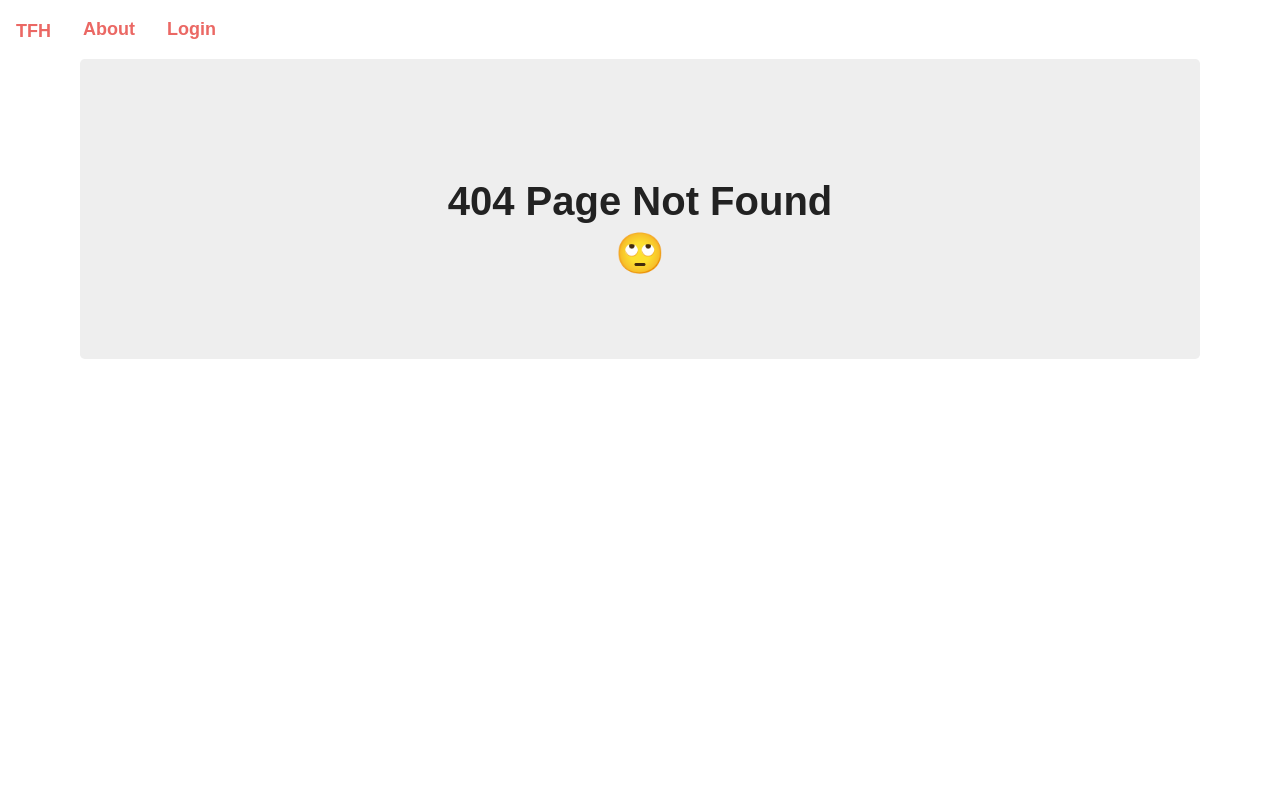
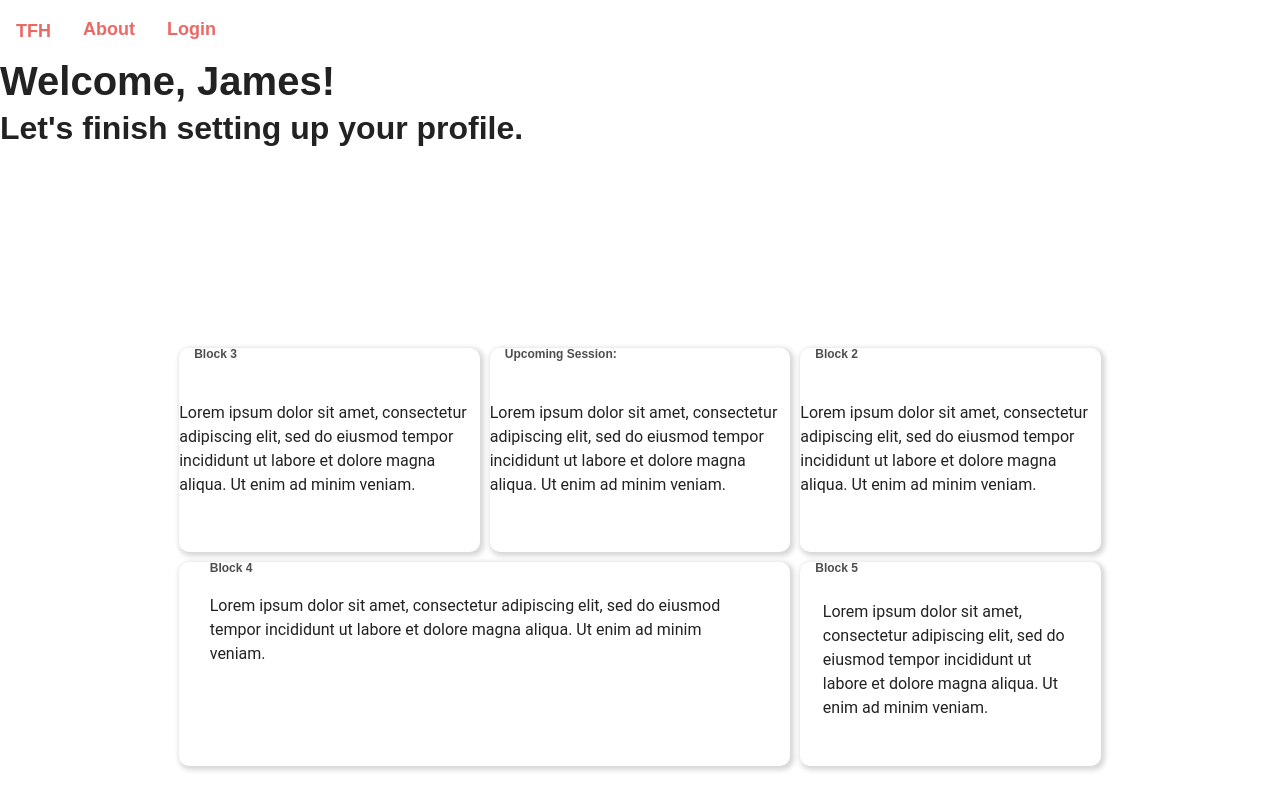
Before and after one commit to bootcamp-final-org/final-project, a React (Create React App) app in the folder client/: page /dashboard in a window 1280 px wide. Before the commit this address had no page. Shown: the top 810 px of the page. Built offline with nearby package versions, Linux system fonts and the light colour scheme; a web font is replaced by a local one.

Commit message:
creating dashboard

```diff
--- a/client/src/App.js
+++ b/client/src/App.js
@@ -6,6 +6,7 @@ import Nav from "./components/Nav";
 import Home from "./components/Home/Home";
 import Login from "./components/Auth/Login";
 import SignUp from "./components/Auth/SignUp";
+import Dashboard from "./components/Dashboard/Dashboard";
 
 function App() {
   return (
@@ -16,6 +17,7 @@ function App() {
           <Route exact path="/" component={Home} />
           <Route exact path="/login" component={Login} />
           <Route exact path="/signup" component={SignUp} />
+          <Route exact path="/dashboard/" component={Dashboard} />
           <Route exact path="/books/:id" component={Detail} />
           <Route component={NoMatch} />
         </Switch>
--- /dev/null
+++ b/client/src/components/Dashboard/Dashboard.js
@@ -0,0 +1,78 @@
+import React, { Component } from 'react'
+
+export default class dashboard extends Component {
+    render() {
+        return (
+            <div>
+                <div className="page-heading">
+
+                <h1>Welcome, James!</h1>
+                <h2>Let's finish setting up your profile.</h2>
+                </div>
+
+                <main>
+                <div class="dashboard-container">
+                    <div class="card-1">
+                        <h3 class="chart-lbl">
+                            Upcoming Session:
+                        </h3>
+                        <div class="divider">
+                        </div>
+                        <div class="content-center">
+                            <div class="doughnut-chart-container">
+                            <p>Lorem ipsum dolor sit amet, consectetur adipiscing elit, sed do eiusmod tempor incididunt ut labore et dolore magna aliqua. Ut enim ad minim veniam.</p>
+                            </div>
+                        </div>
+                    </div>
+                    <div class="card-2">
+                        <h4 class="chart-lbl">
+                        Block 2
+                        </h4>
+                        <div class="divider">
+                        </div>
+                        <div class="content-center">
+                            <div class="pie-chart-container">
+                            <p>Lorem ipsum dolor sit amet, consectetur adipiscing elit, sed do eiusmod tempor incididunt ut labore et dolore magna aliqua. Ut enim ad minim veniam.</p>
+                            </div>
+                        </div>
+                    </div>
+                    <div class="card-3">
+                        <h4 class="chart-lbl">
+                        Block 3
+                        </h4>
+                        <div class="divider">
+                        </div>
+                        <div class="content-center">
+                            <div class="polar-chart-container">
+                            <p>Lorem ipsum dolor sit amet, consectetur adipiscing elit, sed do eiusmod tempor incididunt ut labore et dolore magna aliqua. Ut enim ad minim veniam.</p>
+                            </div>
+                        </div>
+                    </div>
+                    <div class="card-4">
+                        <h4 class="chart-lbl">
+                        Block 4
+                        </h4>
+                        <div class="divider">
+                        </div>
+                        <div class="line-chart-container">
+                        <p>Lorem ipsum dolor sit amet, consectetur adipiscing elit, sed do eiusmod tempor incididunt ut labore et dolore magna aliqua. Ut enim ad minim veniam.</p>
+                        </div>
+                    </div>
+                    <div class="card-5">
+                        <h4 class="chart-lbl">
+                        Block 5
+                        </h4>
+                        <div class="divider">
+                        </div>
+                        <div class="bar-chart-container">
+                       <p>Lorem ipsum dolor sit amet, consectetur adipiscing elit, sed do eiusmod tempor incididunt ut labore et dolore magna aliqua. Ut enim ad minim veniam.</p>
+                        </div>
+                    </div>
+                </div>
+            </main>
+
+
+            </div>
+        )
+    }
+}
--- a/client/src/components/Home/Home.jsx
+++ b/client/src/components/Home/Home.jsx
@@ -6,7 +6,7 @@ export default class Home extends Component {
   render() {
     return (
       <div>
-        <div className="container">
+        <div className="container container-home">
           <main className="hero-content">
             <div className="row">
               <div className="col-sm-9">
--- a/client/src/components/Home/style.css
+++ b/client/src/components/Home/style.css
@@ -1,12 +1,22 @@
-.container{
+html, body {
+    font-family: 'roboto';
+    height: 100%;
+    background-color: var(--grey);
+}
+
+.container-home {
     background-image: url("./assets/header-img.png");
-
     height: 100vh;
     max-width: 100%;
     background-repeat: no-repeat;
     background-size: cover;
 
 }
+
+.container-dash {
+
+}
+
 .row{
     margin: 0 50px;
 }
@@ -70,3 +80,171 @@ header,
     height: 600px;
   }
 }
+
+
+
+/*///DASHBOARD///*/
+
+.card-1, .card-2, .card-3, .card-4, .card-5 {
+    background-color: white;
+    border-radius: 20px;
+    box-shadow: 2px 2px 5px 2px #D7D7D7;
+}
+.chart-lbl {
+    margin-left: 5%;
+    font-size: 12px;
+    color: var(--grey-d3);
+    opacity: 0.8;
+}
+.content-center {
+    display: flex;
+    justify-content: center;
+    align-items: center;
+}
+.divider {
+    background-color: var(--grey-d2);
+    height: 2px;
+    margin: auto;
+    width: 98%;
+}
+
+/*  media queries */
+
+@media only screen and (min-width: 320px) {
+    .bar-chart-container, .line-chart-container {
+        height: 70%;
+        margin: 5% auto 5% auto;
+        position: relative;
+        width: 90%;
+    }
+    .dashboard-container {
+        display: grid;
+        grid-template: 10% 10% 10% 10% 10% 10% 12% 12% 12% 12% / repeat(1, 1fr);
+        grid-gap: 20px;
+    }
+    .card-1, .card-2, .card-3, .card-4, .card-5 {
+        border-radius: 10px;
+    }
+
+}
+
+@media only screen and (min-width: 400px) {
+    main {
+        margin: 10% 5% 90% 5%;
+    }
+}
+@media only screen and (min-width: 800px) {
+    /*doughnut chart*/
+    .card-1 {
+        grid-column: 1 / 2;
+        grid-row: 1 / 3;
+    }
+    /*pie chart*/
+    .card-2 {
+        grid-column: 2 / 3;
+        grid-row: 1 / 3;
+    }
+    /*polar area*/
+    .card-3 {
+        grid-column: 1 / 3;
+        grid-row: 3 / 6;
+    }
+    /*line chart*/
+    .card-4 {
+        grid-column: 1 / 3;
+        grid-row: 6 / 9;
+    }
+    /*bar chart*/
+    .card-5 {
+        grid-column: 1 / 3;
+        grid-row: 9 / 12;
+    }
+    .dashboard-container {
+        display: grid;
+        grid-template: repeat(11, 9%) / repeat(2, 1fr);
+        grid-gap: 20px;
+        margin: 0 10% 0 10%;
+        padding: 5% 0 50% 0;
+    }
+    .doughnut-chart-container, .pie-chart-container {
+        width: 100%;
+        position: relative;
+    }
+    .polar-chart-container {
+        width: 80%;
+    }
+    main {
+        margin: 0;
+    }
+}
+@media only screen and (min-width: 1000px) {
+    .bar-chart-container {
+        height: 70%;
+        margin: 5% auto 0 auto;
+        position: relative;
+        width: 85%;
+    }
+    .dashboard-container {
+        grid-template: repeat(10, 9%) / repeat(12, 1fr);
+        grid-gap: 10px;
+        padding: 0;
+        width: 100%;
+    }
+    .doughnut-chart-container, .pie-chart-container {
+        width: 100%;
+        margin-top: 10%;
+    }
+    /*doughnut chart*/
+    .card-1 {
+        grid-column: 5 / 9;
+        grid-row: 1 / 6;
+    }
+    /*pie chart*/
+    .card-2 {
+        grid-column: 9 / -1;
+        grid-row: 1 / 6;
+    }
+    /*polar area*/
+    .card-3 {
+        grid-column: 1 / 5;
+        grid-row: 1 / 6;
+    }
+    /*line chart*/
+    .card-4 {
+        grid-column: 1 / 9;
+        grid-row: 6 / -1;
+    }
+    /*bar chart*/
+    .card-5 {
+        grid-column: 9 / -1;
+        grid-row: 6 / -1;
+    }
+    main {
+        display: flex;
+        justify-content: center;
+        align-items: center;
+        height: 90vh;
+        width: 90vw;
+        margin: 3vh 5vw 0 5vw;
+    }
+    .line-chart-container {
+        height: 65%;
+        margin: 1.5% auto 2% auto;
+        position: relative;
+        width: 90%;
+    }
+    .polar-chart-container {
+        margin: 10% 0 5% 0;
+        width: 100%
+    }
+}
+@media only screen and (min-width: 1200px) {
+    .container {
+        max-width: 1200px;
+    }
+}
+@media screen and (min-width: 1700px){
+    .dashboard-container {
+        max-width: 1224px;
+    }
+}
```
